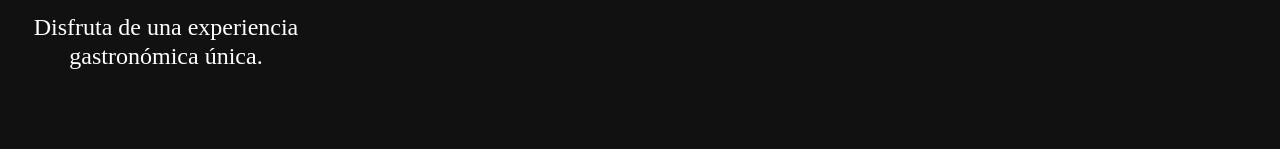
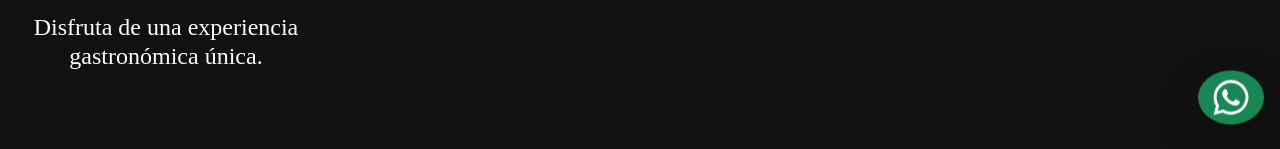
Before and after one commit to pepecodes2000/Casa-Nostra-Restaurant, a React (Create React App) app: page / in a window 1280 px wide. Shown: the part 651-800 px from the top of the page. Built offline with nearby package versions, Linux system fonts and the light colour scheme.

Commit message:
Boton De Whatsapp
Falta de arreglar

```diff
--- a/package.json
+++ b/package.json
@@ -17,6 +17,7 @@
     "react": "^19.1.0",
     "react-bootstrap": "^2.10.9",
     "react-dom": "^19.1.0",
+    "react-icons": "^5.5.0",
     "react-leaflet": "^5.0.0",
     "react-router-dom": "^7.5.0",
     "react-scripts": "5.0.1",
--- a/src/App.js
+++ b/src/App.js
@@ -9,6 +9,7 @@ import Navbar from './components/Navbar/Navbar';
 import FacebookCarousel from './components/FacebookCarousel/FacebookCarousel';
 import About from './components/About/About';
 import VideoHighlight from './components/VideoHighlight/VideoHighlight';
+import WhatsappButton from './components/WhatsappButton/WhatsappButton';
 
 function App() {
   const bookingRef = useRef(null);
@@ -33,6 +34,7 @@ function App() {
           <History />
           <Location />
           <Menu onReserveClick={scrollToBooking} />
+          <WhatsappButton />
         </main>
 
         <footer className="text-center py-2 bg-dark text-white">
--- /dev/null
+++ b/src/components/WhatsappButton/WhatsappButton.css
@@ -0,0 +1,46 @@
+/* Estilo para el botón */
+.whatsapp-btn {
+    animation: bounce 2s infinite;
+    transition: transform 0.3s ease-in-out;
+  }
+
+  .whatsapp-btn:hover {
+    transform: scale(1.1); /* Efecto de aumento en hover */
+  }
+
+  @keyframes bounce {
+    0%, 100% {
+      transform: translateY(0);
+    }
+    50% {
+      transform: translateY(-10px); /* Efecto de rebote */
+    }
+  }
+
+  /* Efecto de vibración */
+  @keyframes vibrate {
+    0% { transform: translateX(0); }
+    25% { transform: translateX(-5px); }
+    50% { transform: translateX(5px); }
+    75% { transform: translateX(-5px); }
+    100% { transform: translateX(5px); }
+  }
+
+  .vibrate {
+    animation: vibrate 0.1s linear infinite; /* Vibración continua durante 15 segundos */
+  }
+
+  /* Estilo del mensaje emergente */
+  .message-popup {
+    position: fixed;
+    top: 10%;
+    left: 50%;
+    transform: translateX(-50%);
+    background-color: rgba(0, 123, 255, 0.9);
+    color: white;
+    padding: 10px 20px;
+    border-radius: 5px;
+    font-size: 16px;
+    box-shadow: 0 4px 6px rgba(0, 0, 0, 0.2);
+    z-index: 1000;
+  }
--- /dev/null
+++ b/src/components/WhatsappButton/WhatsappButton.js
@@ -0,0 +1,52 @@
+import React, { useState, useEffect } from 'react';
+import { FaWhatsapp } from 'react-icons/fa';
+import 'bootstrap/dist/css/bootstrap.min.css'; // Asegúrate de importar Bootstrap
+import './WhatsappButton.css'; // Importa el archivo CSS con animaciones
+
+const WhatsappButton = () => {
+  const [isVibrating, setIsVibrating] = useState(false);
+  const [messageVisible, setMessageVisible] = useState(false);
+
+  const phoneNumber = '593994349912'; // Número de teléfono para contacto en WhatsApp
+  const message = '¡Hola! Quiero hacer una cotización.'; // Mensaje predeterminado
+
+  useEffect(() => {
+    // Iniciar vibración y mostrar mensaje durante 15 segundos
+    const vibrateTimeout = setTimeout(() => {
+      setIsVibrating(true);
+      setMessageVisible(true);
+    }, 15000); // Espera 1 segundo antes de iniciar la vibración
+
+    const stopVibrateTimeout = setTimeout(() => {
+      setIsVibrating(false);
+      setMessageVisible(false);
+    }, 3000); // Detiene la vibración después de 15 segundos
+
+    return () => {
+      clearTimeout(vibrateTimeout);
+      clearTimeout(stopVibrateTimeout);
+    };
+  }, []);
+
+  return (
+    <div>
+      {/* Mensaje emergente */}
+      {messageVisible && (
+        <div className="message-popup">
+          ¡Hola! ¿Te puedo ayudar?
+        </div>
+      )}
+
+      <a
+        href={`https://wa.me/${phoneNumber}?text=${encodeURIComponent(message)}`}
+        className={`btn btn-success rounded-circle position-fixed bottom-0 end-0 m-3 shadow-lg whatsapp-btn ${isVibrating ? 'vibrate' : ''}`}
+        target="_blank"
+        rel="noopener noreferrer"
+      >
+        <FaWhatsapp size={40} /> {/* Ícono de WhatsApp */}
+      </a>
+    </div>
+  );
+};
+
+export default WhatsappButton;
```
Also changed, not shown: 1 other file (tests, documents, lock files or other folders).
